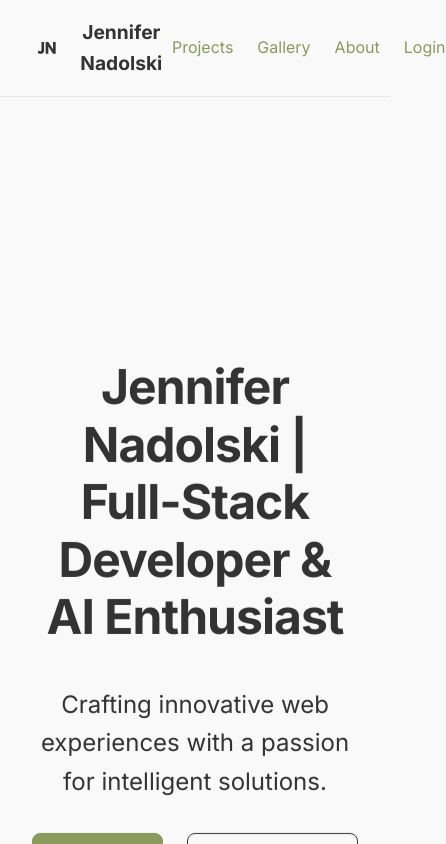
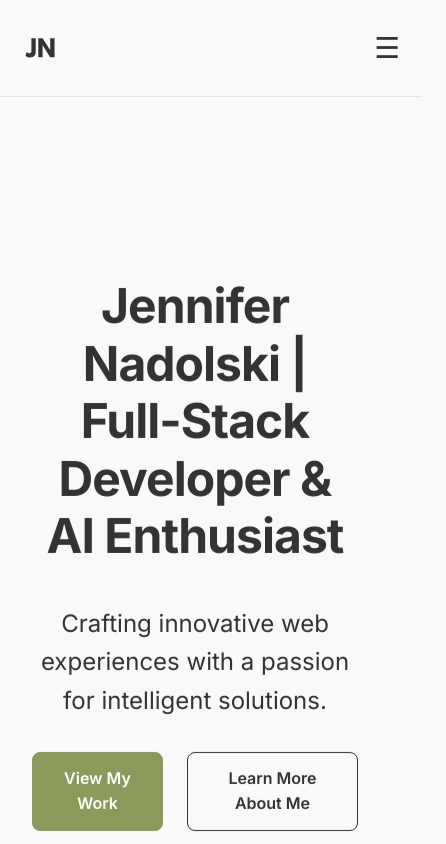
Before and after one commit to jnadolski/jn-website, a React (Create React App) app in the folder frontend/: page / in a window 390 px wide. Shown: the top 844 px of the page, 446 px wide, since content can reach past the window. Built offline with nearby package versions, Linux system fonts and the light colour scheme.

Commit message:
Re-implement responsive header according to final specification

```diff
--- a/frontend/src/App.css
+++ b/frontend/src/App.css
@@ -74,6 +74,14 @@ a:hover {
 
 /* Header Styles */
 .site-header {
+  position: fixed;
+  top: 0;
+  left: 0;
+  width: 100%;
+  z-index: 1000;
+  background-color: rgba(var(--background-rgb), 0.8); /* Semi-transparent background */
+  backdrop-filter: blur(10px); /* Glassmorphism effect */
+  -webkit-backdrop-filter: blur(10px); /* For Safari support */
   display: flex;
   justify-content: space-between;
   align-items: center;
@@ -83,7 +91,7 @@ a:hover {
 }
 
 main {
-  padding-top: 4rem; /* Offset for fixed header */
+  padding-top: 5rem; /* Offset for fixed header */
 }
 
 .logo-link {
@@ -104,10 +112,74 @@ main {
      The parent .logo-link has its color set to var(--text), so the logo will match the text color. */
 }
 
-.site-header nav {
+.hamburger-menu-button {
+  display: none; /* Hidden by default on desktop */
+  background: none;
+  border: none;
+  font-size: 1.8rem;
+  cursor: pointer;
+  color: var(--text);
+  z-index: 1001; /* Ensure it's above other content */
+}
+
+.main-nav {
   display: flex;
   gap: 1.5rem;
-  flex-shrink: 0;
+  align-items: center;
+}
+
+.main-nav a {
+  color: var(--text);
+  text-decoration: none;
+  font-weight: 600;
+  transition: color 0.3s;
+}
+
+.main-nav a:hover {
+  color: var(--primary-accent);
+}
+
+.main-nav .button.primary {
+  margin-left: 0.5rem; /* Space between last link and button */
+}
+
+/* Mobile Navigation Styles */
+@media (max-width: 768px) {
+  .site-header {
+    padding: 1rem;
+  }
+
+  .hamburger-menu-button {
+    display: block; /* Show hamburger on mobile */
+  }
+
+  .main-nav {
+    display: none; /* Hide desktop nav by default on mobile */
+    flex-direction: column;
+    position: fixed;
+    top: 0;
+    left: 0;
+    width: 100%;
+    height: 100vh;
+    background-color: var(--background); /* Full background */
+    justify-content: center;
+    align-items: center;
+    gap: 2rem;
+    z-index: 999; /* Below hamburger button */
+    transform: translateX(100%); /* Start off-screen */
+    transition: transform 0.3s ease-out;
+  }
+
+  .main-nav.is-open {
+    display: flex; /* Show when open */
+    transform: translateX(0); /* Slide in */
+  }
+
+  .main-nav a,
+  .main-nav .button.primary {
+    font-size: 1.8rem;
+    font-weight: bold;
+  }
 }
 
 /* Footer Styles */
--- a/frontend/src/Header.tsx
+++ b/frontend/src/Header.tsx
@@ -1,19 +1,44 @@
-import React from 'react';
+import React, { useState, useEffect } from 'react';
 import { Link } from 'react-router-dom';
 import Logo from './Logo';
 
 const Header = () => {
+  const [isMobileMenuOpen, setIsMobileMenuOpen] = useState(false);
+
+  const toggleMobileMenu = () => {
+    setIsMobileMenuOpen(!isMobileMenuOpen);
+  };
+
+  // Close mobile menu when screen size changes
+  useEffect(() => {
+    const handleResize = () => {
+      if (window.innerWidth > 768 && isMobileMenuOpen) { // Assuming 768px is breakpoint
+        setIsMobileMenuOpen(false);
+      }
+    };
+
+    window.addEventListener('resize', handleResize);
+    return () => {
+      window.removeEventListener('resize', handleResize);
+    };
+  }, [isMobileMenuOpen]);
+
   return (
     <header className="site-header">
       <Link to="/" className="logo-link">
         <Logo />
-        <span>Jennifer Nadolski</span>
       </Link>
-      <nav>
-        <Link to="/projects">Projects</Link>
-        <Link to="/gallery">Gallery</Link>
-        <Link to="/about">About</Link>
-        <Link to="/login">Login</Link>
+
+      <button className="hamburger-menu-button" onClick={toggleMobileMenu}>
+        {isMobileMenuOpen ? '✕' : '☰'}
+      </button>
+
+      <nav className={`main-nav ${isMobileMenuOpen ? 'is-open' : ''}`}>
+        <Link to="/projects" onClick={() => setIsMobileMenuOpen(false)}>Projects</Link>
+        <Link to="/gallery" onClick={() => setIsMobileMenuOpen(false)}>Gallery</Link>
+        <Link to="/about" onClick={() => setIsMobileMenuOpen(false)}>About</Link>
+        <Link to="/contact" onClick={() => setIsMobileMenuOpen(false)}>Contact</Link>
+        <a href="/resume.pdf" target="_blank" rel="noopener noreferrer" className="button primary" onClick={() => setIsMobileMenuOpen(false)}>Résumé</a>
       </nav>
     </header>
   );
```
